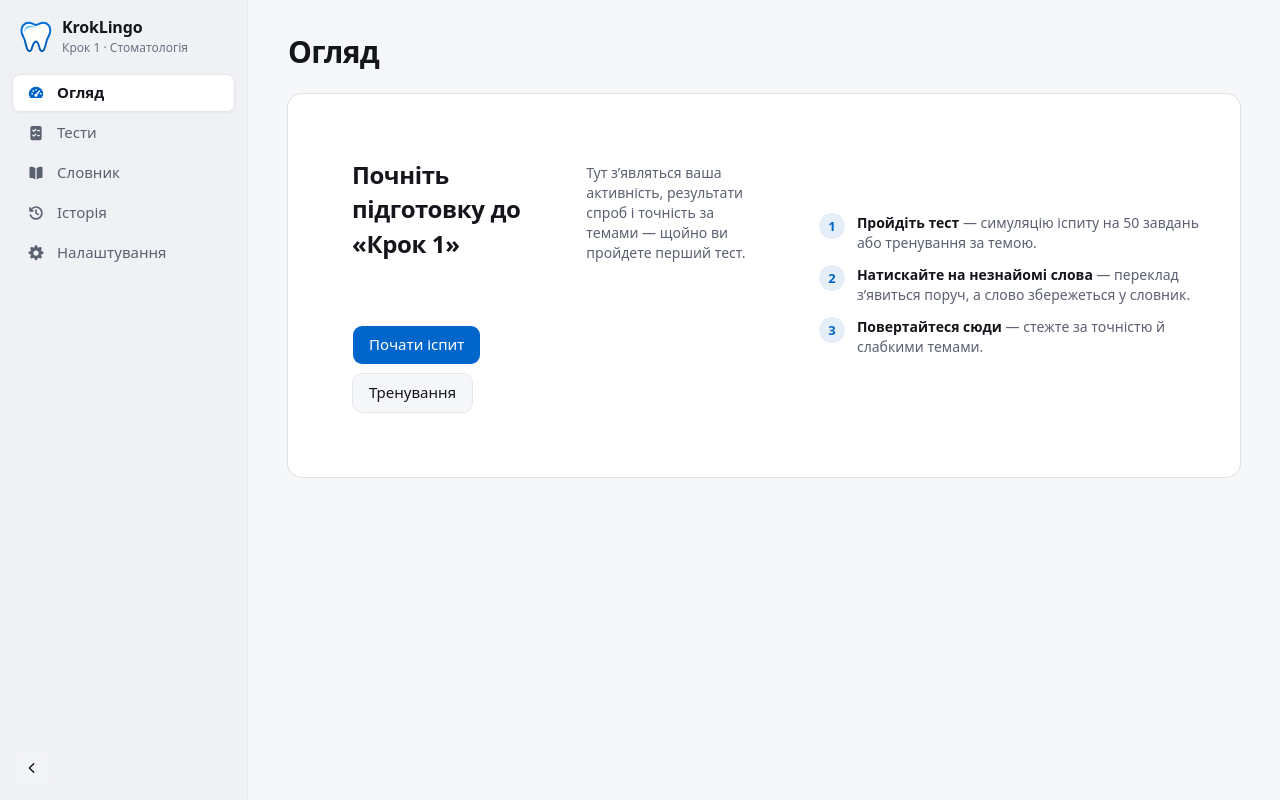
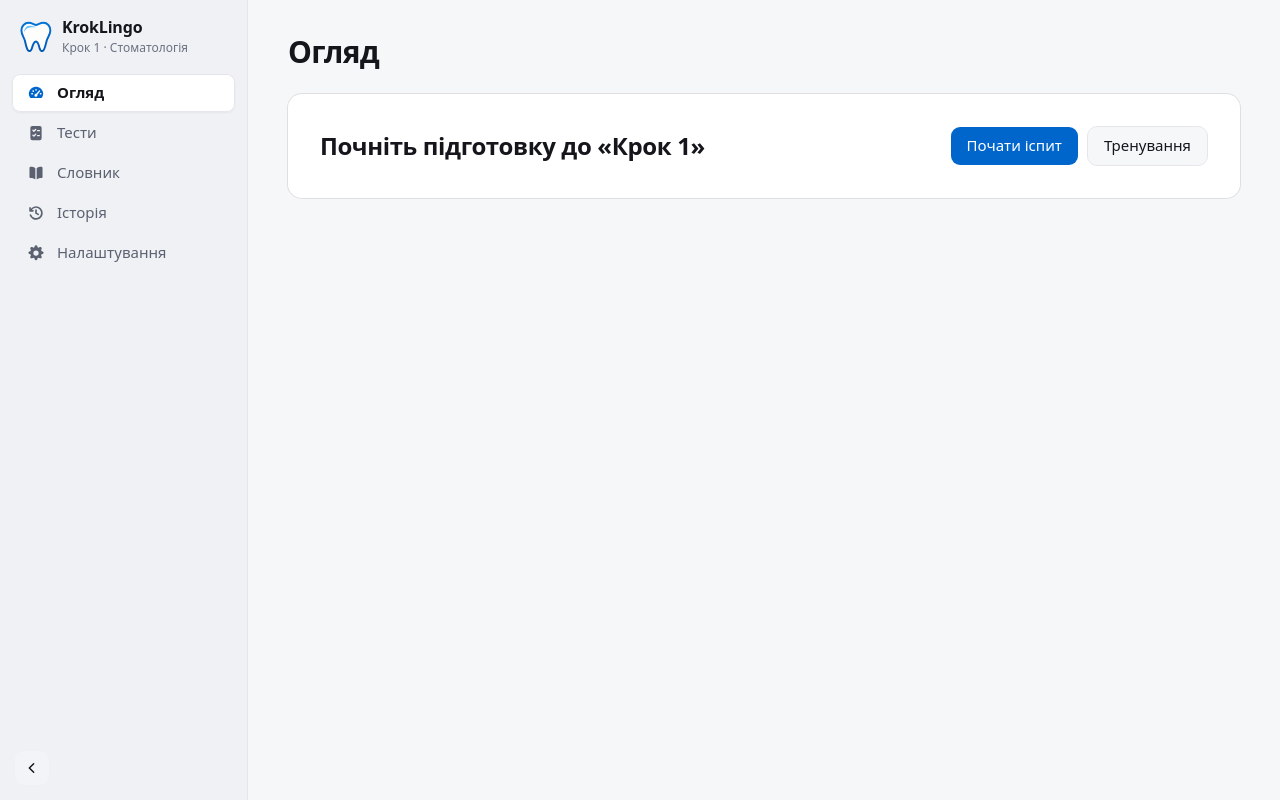
Before and after one commit to toodyann/KrokLingo, a React (Vite) app: page / in a window 1280 px wide. Built offline with nearby package versions, Linux system fonts and the light colour scheme.

Commit message:
feat(dashboard): compact first-run card without extra text
Co-Authored-By: Claude Opus 5.5 <noreply@anthropic.com>

```diff
--- a/src/pages/DashboardPage.tsx
+++ b/src/pages/DashboardPage.tsx
@@ -84,13 +84,9 @@ export function DashboardPage() {
     return (
       <div className="page">
         <PageHeader title="Огляд" />
-        <Card className="grid items-center gap-8 p-8 lg:grid-cols-[1.2fr_1fr]">
-          <div className="onboarding">
+        <Card className="onboarding flex-row flex-wrap items-center justify-between gap-x-6 gap-y-4 p-6 md:p-8">
           <h2>Почніть підготовку до «Крок 1»</h2>
-            <p>
-              Тут з’являться ваша активність, результати спроб і точність за темами — щойно ви пройдете перший тест.
-            </p>
-            <div className="mt-6 flex flex-wrap gap-2">
+          <div className="flex flex-wrap gap-2">
             <Button asChild size="lg">
               <a href="#/exam">Почати іспит</a>
             </Button>
@@ -98,27 +94,6 @@ export function DashboardPage() {
               <a href="#/training">Тренування</a>
             </Button>
           </div>
-          </div>
-          <ol className="steps">
-            <li>
-              <span className="step-num">1</span>
-              <span>
-                <b>Пройдіть тест</b> — симуляцію іспиту на {settings.examQuestions} завдань або тренування за темою.
-              </span>
-            </li>
-            <li>
-              <span className="step-num">2</span>
-              <span>
-                <b>Натискайте на незнайомі слова</b> — переклад з’явиться поруч, а слово збережеться у словник.
-              </span>
-            </li>
-            <li>
-              <span className="step-num">3</span>
-              <span>
-                <b>Повертайтеся сюди</b> — стежте за точністю й слабкими темами.
-              </span>
-            </li>
-          </ol>
         </Card>
       </div>
     )
--- a/src/styles/dashboard.css
+++ b/src/styles/dashboard.css
@@ -222,64 +222,9 @@
 }
 
 /* onboarding (no data yet) */
-.onboarding {
-  display: grid;
-  grid-template-columns: minmax(0, 1.2fr) minmax(0, 1fr);
-  gap: var(--s-8);
-  align-items: center;
-  padding: var(--s-8);
-}
-
 .onboarding h2 {
   font-size: var(--fs-2xl);
   font-weight: 700;
   letter-spacing: -0.015em;
-  margin-bottom: var(--s-2);
+  text-wrap: balance;
 }
-
-.onboarding p {
-  color: var(--text-2);
-  max-width: 52ch;
-}
-
-.steps {
-  list-style: none;
-  margin: 0;
-  padding: 0;
-  display: flex;
-  flex-direction: column;
-  gap: var(--s-3);
-}
-
-.steps li {
-  display: flex;
-  gap: var(--s-3);
-  align-items: flex-start;
-  color: var(--text-2);
-}
-
-.steps li b {
-  color: var(--text);
-  font-weight: 600;
-}
-
-.step-num {
-  flex: none;
-  width: 26px;
-  height: 26px;
-  border-radius: var(--r-full);
-  display: grid;
-  place-items: center;
-  background: var(--brand-soft);
-  color: var(--brand);
-  font-size: var(--fs-sm);
-  font-weight: 700;
-}
-
-@media (max-width: 1023px) {
-  .onboarding {
-    grid-template-columns: minmax(0, 1fr);
-    padding: var(--s-6);
-    gap: var(--s-6);
-  }
-}
```
Lines whose indentation alone changed are shown as unchanged.
